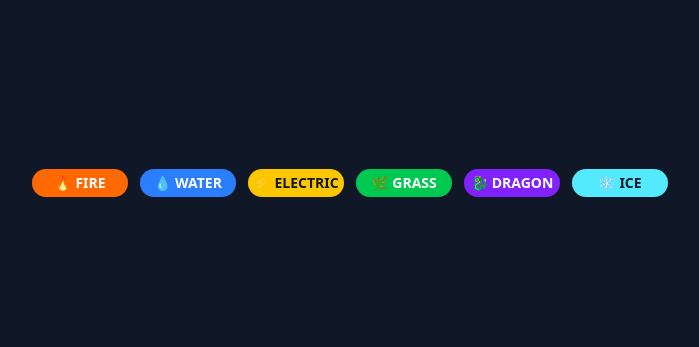
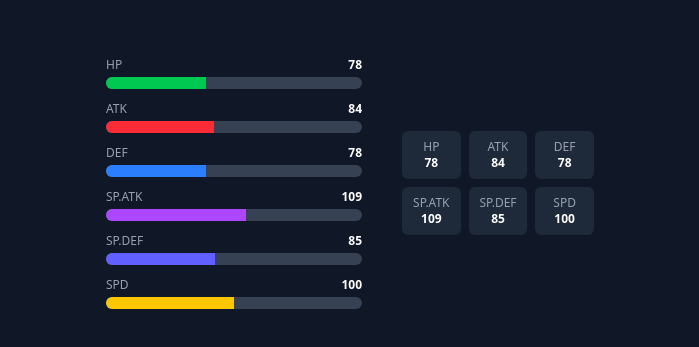
Before and after one commit to malopez23/pokerace, a React (Vite) app: page / in a window 1280 px wide. Shown: the part 217-564 px from the top of the page, without its empty margins (290-989 px from the left). Built offline with nearby package versions, Linux system fonts and the light colour scheme.

Commit message:
feat: add StatsDisplay with horizontal RPG-style stat bars

```diff
--- a/src/App.tsx
+++ b/src/App.tsx
@@ -1,14 +1,24 @@
-import { TypeBadge } from "./components/ui/TypeBadge";
+import { StatsDisplay } from "./components/ui/StatsDisplay";
+
+const mockStats = {
+  hp: 78,
+  attack: 84,
+  defense: 78,
+  special_attack: 109,
+  special_defense: 85,
+  speed: 100,
+};
 
 function App() {
   return (
-    <div className="min-h-screen bg-gray-900 flex gap-3 items-center justify-center">
-      <TypeBadge type="fire" />
-      <TypeBadge type="water" />
-      <TypeBadge type="electric" />
-      <TypeBadge type="grass" />
-      <TypeBadge type="dragon" />
-      <TypeBadge type="ice" />
+    <div className="min-h-screen bg-gray-900 flex gap-10 items-center justify-center p-10">
+      <div className="w-64">
+        <StatsDisplay stats={mockStats} />
+      </div>
+
+      <div className="w-48">
+        <StatsDisplay stats={mockStats} compact />
+      </div>
     </div>
   );
 }
--- /dev/null
+++ b/src/components/ui/StatsDisplay.tsx
@@ -0,0 +1,79 @@
+type Stats = {
+  hp: number;
+  attack: number;
+  defense: number;
+  special_attack: number;
+  special_defense: number;
+  speed: number;
+};
+
+type StatsDisplayProps = {
+  stats: Stats;
+  compact?: boolean;
+};
+
+const STAT_LABELS: Record<keyof Stats, string> = {
+  hp: "HP",
+  attack: "ATK",
+  defense: "DEF",
+  special_attack: "SP.ATK",
+  special_defense: "SP.DEF",
+  speed: "SPD",
+};
+
+const STAT_COLORS: Record<keyof Stats, string> = {
+  hp: "bg-green-500",
+  attack: "bg-red-500",
+  defense: "bg-blue-500",
+  special_attack: "bg-purple-500",
+  special_defense: "bg-indigo-500",
+  speed: "bg-yellow-400",
+};
+
+const MAX_STAT = 200;
+
+export function StatsDisplay({ stats, compact = false }: StatsDisplayProps) {
+  if (compact) {
+    return (
+      <div className="grid grid-cols-3 gap-2 text-xs">
+        {Object.entries(stats).map(([key, value]) => (
+          <div
+            key={key}
+            className="bg-gray-800 rounded-md p-2 text-center"
+          >
+            <div className="text-gray-400">
+              {STAT_LABELS[key as keyof Stats]}
+            </div>
+            <div className="font-bold text-white">{value}</div>
+          </div>
+        ))}
+      </div>
+    );
+  }
+
+  return (
+    <div className="space-y-3">
+      {Object.entries(stats).map(([key, value]) => {
+        const percent = Math.min((value / MAX_STAT) * 100, 100);
+
+        return (
+          <div key={key}>
+            <div className="flex justify-between text-xs mb-1">
+              <span className="text-gray-400">
+                {STAT_LABELS[key as keyof Stats]}
+              </span>
+              <span className="font-bold text-white">{value}</span>
+            </div>
+
+            <div className="w-full h-3 bg-gray-700 rounded-full overflow-hidden">
+              <div
+                className={`h-full ${STAT_COLORS[key as keyof Stats]} transition-all duration-500`}
+                style={{ width: `${percent}%` }}
+              />
+            </div>
+          </div>
+        );
+      })}
+    </div>
+  );
+}
```
